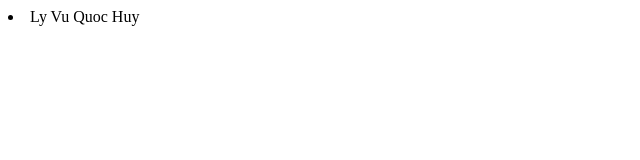
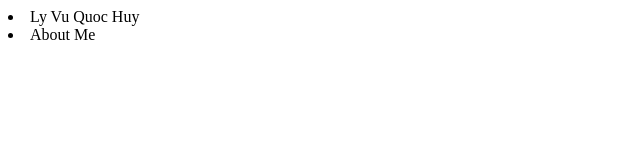
Before and after one commit to lyvuquoc112/WED101c, a plain HTML site: page index.html in a window 1280 px wide. Shown: the full height of the page, 0-640 px from the left. Drawn offline with Linux system fonts and the light colour scheme.

Commit message:
Update index.html

```diff
--- a/index.html
+++ b/index.html
@@ -5,6 +5,7 @@
     <meta name="viewport" content="width=device-width, initial-scale=1.0">
     <title>Hello.vn</title>
     <li> Ly Vu Quoc Huy</li>
+    <li> About Me</li>
 </head>
 <body>
 
```
